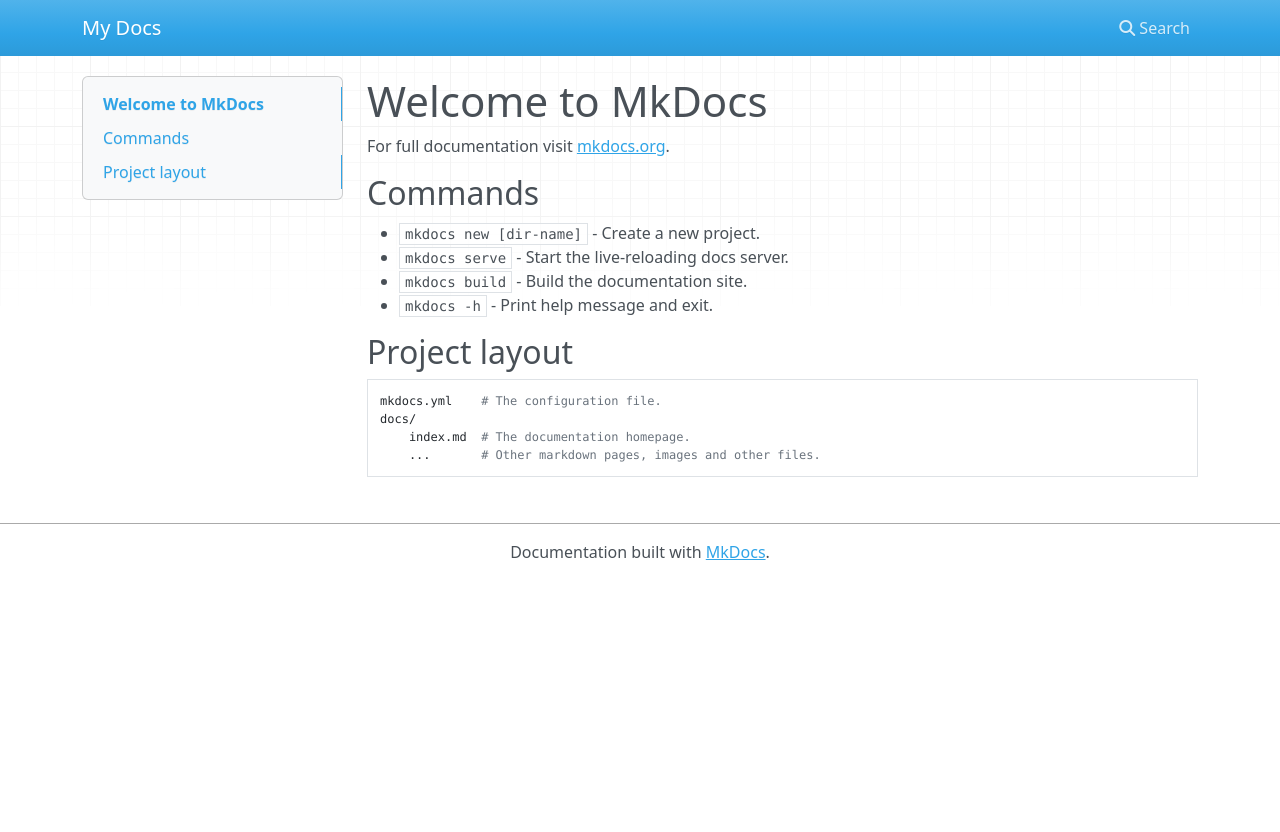
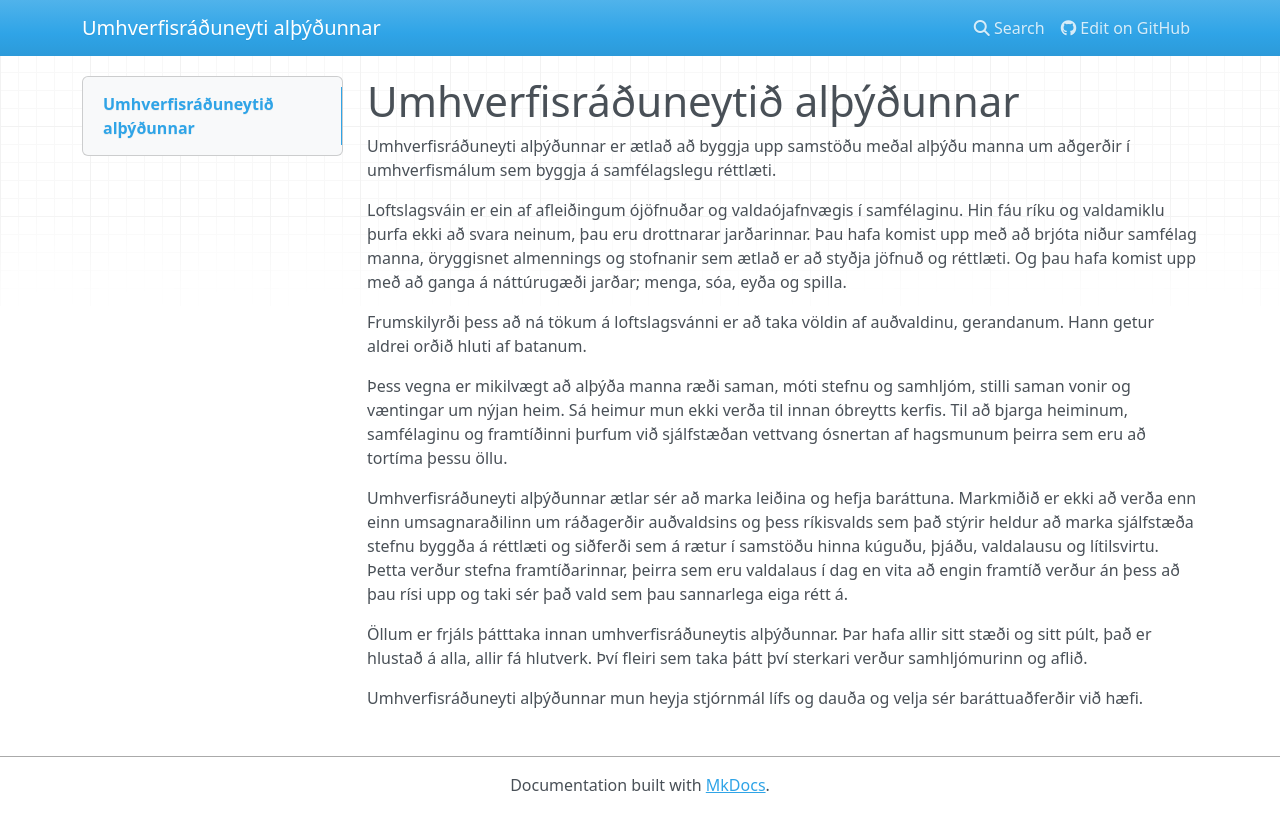
Before and after one commit to jokull/ura, an MkDocs documentation site: the page built from docs/index.md, in a window 1280 px wide. Shown: the top 832 px of the page. Built offline with MkDocs 1.6.1, drawn with Linux system fonts in a browser that asks for light colours; nearby versions of some CDN libraries.

Commit message:
Customize mk and add index page

```diff
--- a/docs/index.md
+++ b/docs/index.md
@@ -1,17 +1,15 @@
-# Welcome to MkDocs
+# Umhverfisráðuneytið alþýðunnar
 
-For full documentation visit [mkdocs.org](https://www.mkdocs.org).
+Umhverfisráðuneyti alþýðunnar er ætlað að byggja upp samstöðu meðal alþýðu manna um aðgerðir í umhverfismálum sem byggja á samfélagslegu réttlæti.
 
-## Commands
+Loftslagsváin er ein af afleiðingum ójöfnuðar og valdaójafnvægis í samfélaginu. Hin fáu ríku og valdamiklu þurfa ekki að svara neinum, þau eru drottnarar jarðarinnar. Þau hafa komist upp með að brjóta niður samfélag manna, öryggisnet almennings og stofnanir sem ætlað er að styðja jöfnuð og réttlæti. Og þau hafa komist upp með að ganga á náttúrugæði jarðar; menga, sóa, eyða og spilla.
 
-* `mkdocs new [dir-name]` - Create a new project.
-* `mkdocs serve` - Start the live-reloading docs server.
-* `mkdocs build` - Build the documentation site.
-* `mkdocs -h` - Print help message and exit.
+Frumskilyrði þess að ná tökum á loftslagsvánni er að taka völdin af auðvaldinu, gerandanum. Hann getur aldrei orðið hluti af batanum.
 
-## Project layout
+Þess vegna er mikilvægt að alþýða manna ræði saman, móti stefnu og samhljóm, stilli saman vonir og væntingar um nýjan heim. Sá heimur mun ekki verða til innan óbreytts kerfis. Til að bjarga heiminum, samfélaginu og framtíðinni þurfum við sjálfstæðan vettvang ósnertan af hagsmunum þeirra sem eru að tortíma þessu öllu.
 
-    mkdocs.yml    # The configuration file.
-    docs/
-        index.md  # The documentation homepage.
-        ...       # Other markdown pages, images and other files.
+Umhverfisráðuneyti alþýðunnar ætlar sér að marka leiðina og hefja baráttuna. Markmiðið er ekki að verða enn einn umsagnaraðilinn um ráðagerðir auðvaldsins og þess ríkisvalds sem það stýrir heldur að marka sjálfstæða stefnu byggða á réttlæti og siðferði sem á rætur í samstöðu hinna kúguðu, þjáðu, valdalausu og lítilsvirtu. Þetta verður stefna framtíðarinnar, þeirra sem eru valdalaus í dag en vita að engin framtíð verður án þess að þau rísi upp og taki sér það vald sem þau sannarlega eiga rétt á.
+
+Öllum er frjáls þátttaka innan umhverfisráðuneytis alþýðunnar. Þar hafa allir sitt stæði og sitt púlt, það er hlustað á alla, allir fá hlutverk. Því fleiri sem taka þátt því sterkari verður samhljómurinn og aflið.
+
+Umhverfisráðuneyti alþýðunnar mun heyja stjórnmál lífs og dauða og velja sér baráttuaðferðir við hæfi.
--- a/mkdocs.yml
+++ b/mkdocs.yml
@@ -1 +1,7 @@
-site_name: My Docs
+site_name: Umhverfisráðuneyti alþýðunnar
+repo_url: https://github.com/jokull/uar
+theme:
+  icon:
+    repo: fontawesome/brands/git-alt
+theme:
+  font: false
```
Also changed, not shown: 1 other file.
